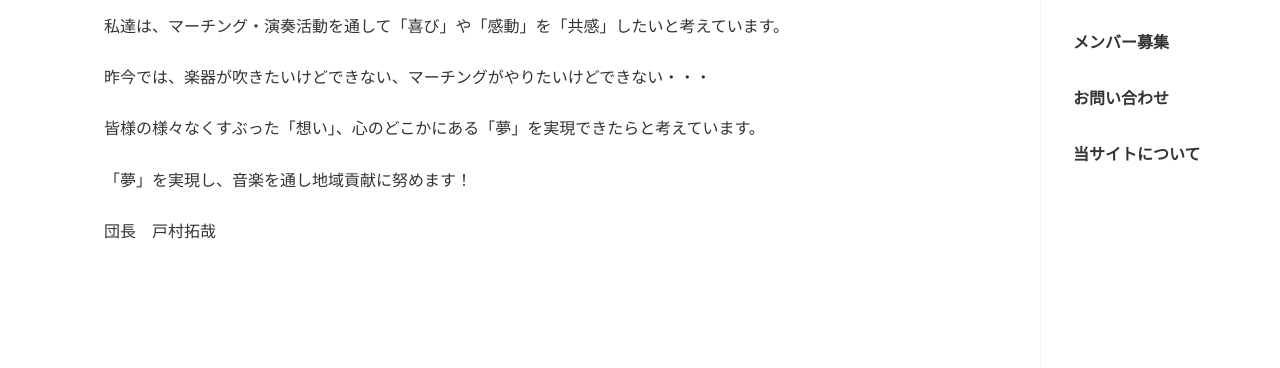
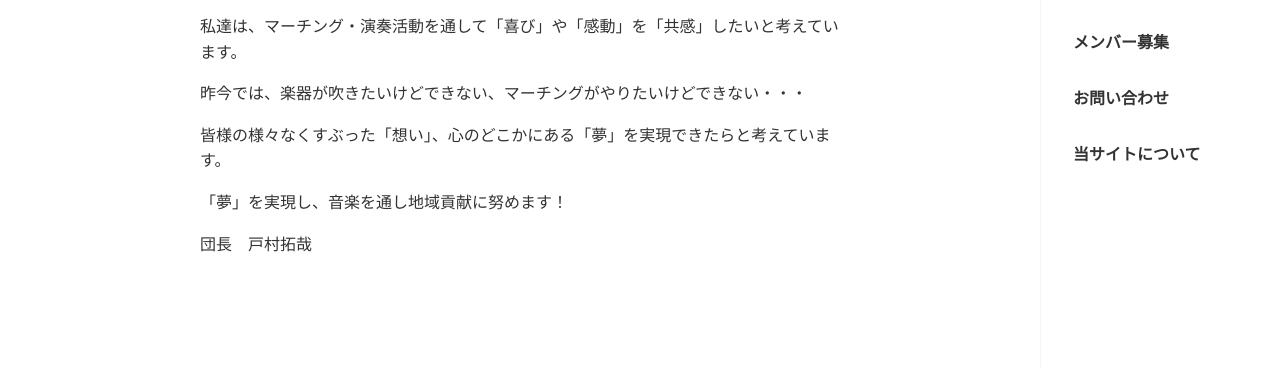
Before and after one commit to Aisai-Marching-Band-BLOWING/official-website, an Astro site: page /about in a window 1280 px wide. Shown: the part 419-787 px from the top of the page. Built offline with nearby package versions, Linux system fonts and the light colour scheme; Astro itself is replaced by a stand-in of ours.

Commit message:
バンド理念セクションのスタイルを修正し、リードクラスを適用してコードをクリーンアップ

```diff
--- a/src/pages/about.astro
+++ b/src/pages/about.astro
@@ -6,16 +6,12 @@ import BaseLayout from "@/layouts/BaseLayout.astro";
 <BaseLayout pageTitle="概要" description="">
   <section id="philosophy">
     <h2>バンド理念</h2>
-    <div class="read">
-      <p>
-        私達は、マーチング・演奏活動を通して「喜び」や「感動」を「共感」したいと考えています。<br
-        /><br />
-        昨今では、楽器が吹きたいけどできない、マーチングがやりたいけどできない・・・<br /><br />
-        皆様の様々なくすぶった「想い」、心のどこかにある「夢」を実現できたらと考えています。<br
-        /><br />
-        「夢」を実現し、音楽を通し地域貢献に努めます！<br /><br />
-        団長　戸村拓哉
-      </p>
+    <div class="lead">
+      <p>私達は、マーチング・演奏活動を通して「喜び」や「感動」を「共感」したいと考えています。</p>
+      <p>昨今では、楽器が吹きたいけどできない、マーチングがやりたいけどできない・・・</p>
+      <p>皆様の様々なくすぶった「想い」、心のどこかにある「夢」を実現できたらと考えています。</p>
+      <p>「夢」を実現し、音楽を通し地域貢献に努めます！</p>
+      <p>団長　戸村拓哉</p>
     </div>
   </section>
 
@@ -29,3 +25,10 @@ import BaseLayout from "@/layouts/BaseLayout.astro";
     <PDFViewer fileId="1-9oh8a5GL5r9gDCe_EL1LIDxwV1EdH_F" />
   </section>
 </BaseLayout>
+
+<style>
+  .lead {
+    max-width: 40rem;
+    margin: auto;
+  }
+</style>
```
